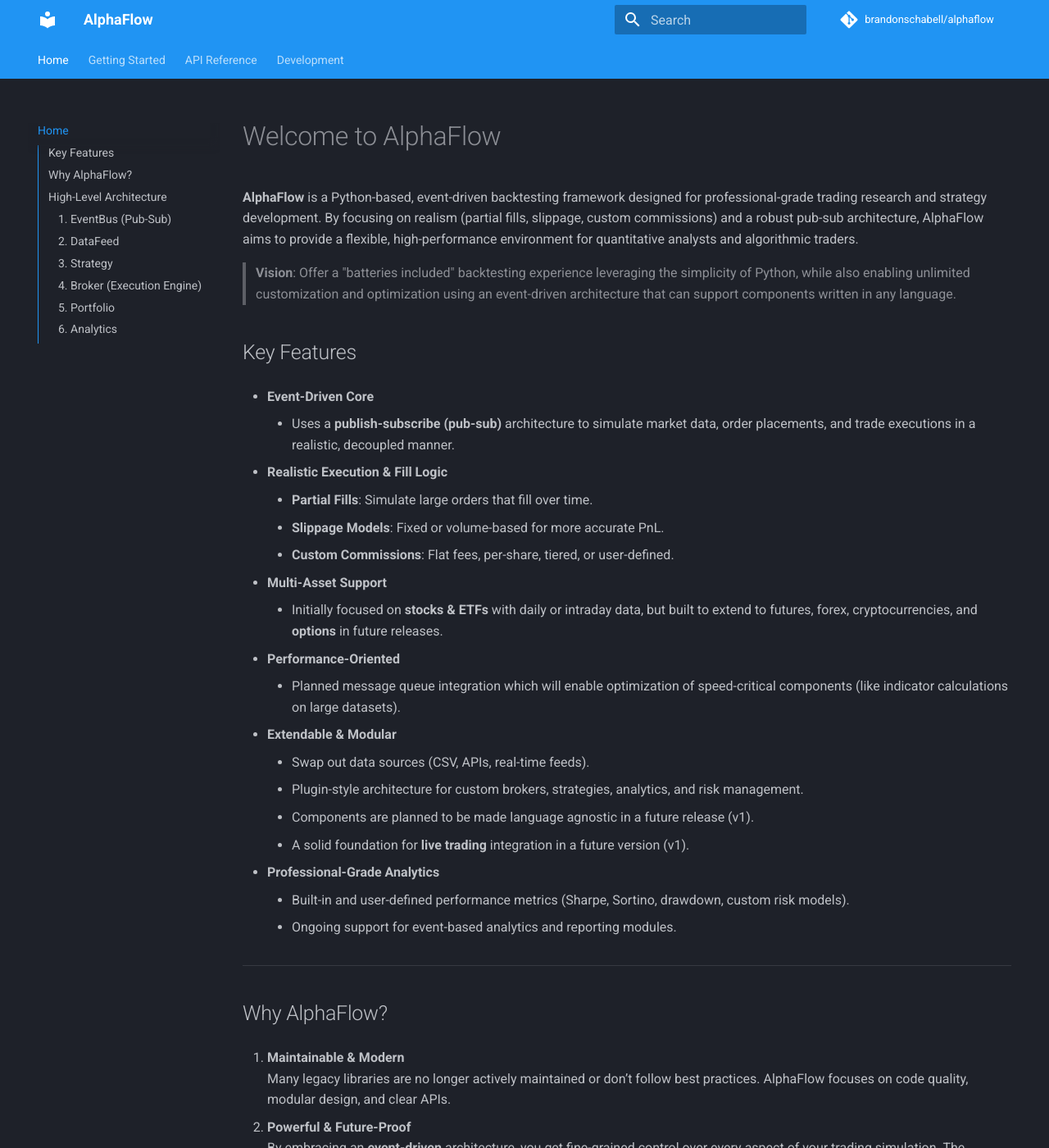
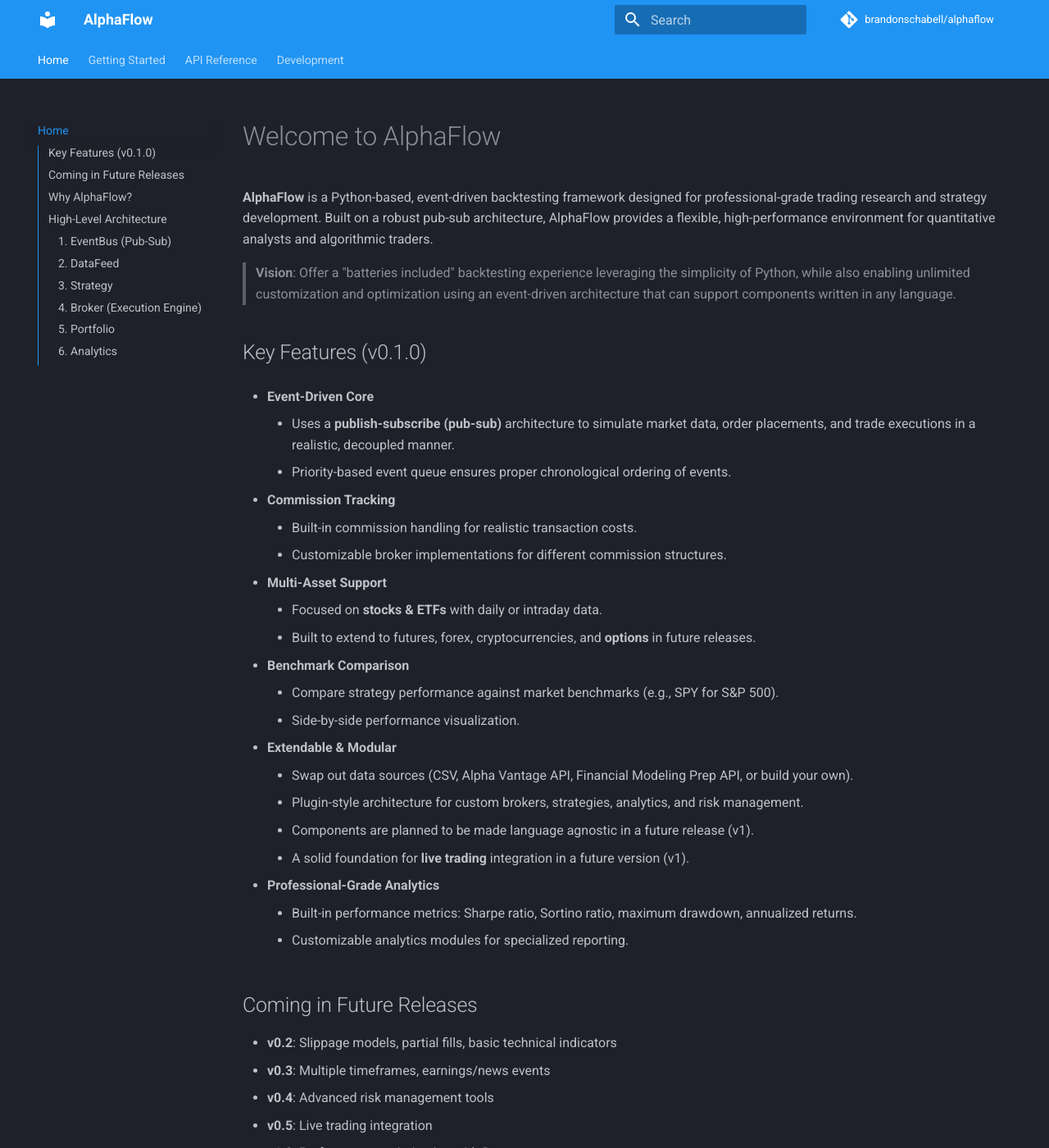
Before and after one commit to brandonschabell/alphaflow, an MkDocs documentation site: the page built from docs/index.md, in a window 1280 px wide and 1400 px high. Shown: the whole window at 82% size. Built offline with MkDocs 1.6.1 and Material for MkDocs 9.7.7, drawn with Linux system fonts in a browser that asks for light colours; comment, search, counter and statistics services are not loaded; the version menu is left out; some of the changed text lies outside the part shown.

Commit message:
Prep for v0.1.0 release

```diff
--- a/docs/index.md
+++ b/docs/index.md
@@ -1,34 +1,44 @@
 # Welcome to AlphaFlow
 
-**AlphaFlow** is a Python-based, event-driven backtesting framework designed for professional-grade trading research and strategy development. By focusing on realism (partial fills, slippage, custom commissions) and a robust pub-sub architecture, AlphaFlow aims to provide a flexible, high-performance environment for quantitative analysts and algorithmic traders.
+**AlphaFlow** is a Python-based, event-driven backtesting framework designed for professional-grade trading research and strategy development. Built on a robust pub-sub architecture, AlphaFlow provides a flexible, high-performance environment for quantitative analysts and algorithmic traders.
 
 > **Vision**: Offer a "batteries included" backtesting experience leveraging the simplicity of Python, while also enabling unlimited customization and optimization using an event-driven architecture that can support components written in any language.
 
-## Key Features
+## Key Features (v0.1.0)
 
   - **Event-Driven Core**
     - Uses a **publish-subscribe (pub-sub)** architecture to simulate market data, order placements, and trade executions in a realistic, decoupled manner.
+    - Priority-based event queue ensures proper chronological ordering of events.
 
-  - **Realistic Execution & Fill Logic**
-    - **Partial Fills**: Simulate large orders that fill over time.
-    - **Slippage Models**: Fixed or volume-based for more accurate PnL.
-    - **Custom Commissions**: Flat fees, per-share, tiered, or user-defined.
+  - **Commission Tracking**
+    - Built-in commission handling for realistic transaction costs.
+    - Customizable broker implementations for different commission structures.
 
   - **Multi-Asset Support**
-    - Initially focused on **stocks & ETFs** with daily or intraday data, but built to extend to futures, forex, cryptocurrencies, and **options** in future releases.
+    - Focused on **stocks & ETFs** with daily or intraday data.
+    - Built to extend to futures, forex, cryptocurrencies, and **options** in future releases.
 
-  - **Performance-Oriented**
-    - Planned message queue integration which will enable optimization of speed-critical components (like indicator calculations on large datasets).
+  - **Benchmark Comparison**
+    - Compare strategy performance against market benchmarks (e.g., SPY for S&P 500).
+    - Side-by-side performance visualization.
 
   - **Extendable & Modular**
-    - Swap out data sources (CSV, APIs, real-time feeds).
+    - Swap out data sources (CSV, Alpha Vantage API, Financial Modeling Prep API, or build your own).
     - Plugin-style architecture for custom brokers, strategies, analytics, and risk management.
     - Components are planned to be made language agnostic in a future release (v1).
     - A solid foundation for **live trading** integration in a future version (v1).
 
   - **Professional-Grade Analytics**
-    - Built-in and user-defined performance metrics (Sharpe, Sortino, drawdown, custom risk models).
-    - Ongoing support for event-based analytics and reporting modules.
+    - Built-in performance metrics: Sharpe ratio, Sortino ratio, maximum drawdown, annualized returns.
+    - Customizable analytics modules for specialized reporting.
+
+## Coming in Future Releases
+
+  - **v0.2**: Slippage models, partial fills, basic technical indicators
+  - **v0.3**: Multiple timeframes, earnings/news events
+  - **v0.4**: Advanced risk management tools
+  - **v0.5**: Live trading integration
+  - **v1.0**: Performance optimization with Rust components
 
 ---
 
@@ -40,8 +50,8 @@
 2. **Powerful & Future-Proof**
    By embracing an **event-driven** architecture, you get fine-grained control over every aspect of your trading simulation. The transition to real-time or **live trading** is also more natural compared to purely vectorized solutions.
 
-3. **Professional Realism**
-   Partial fills, slippage, and commission models ensure closer-to-reality simulation. Ideal for institutional or advanced retail traders needing robust prototyping.
+3. **Commission-Aware Backtesting**
+   Built-in commission tracking ensures realistic transaction costs are accounted for in your strategy performance.
 
 4. **Performance Upgrades**
    Future **Rust** integration will offload compute-heavy tasks, enabling large-scale backtests without major slowdowns or memory bottlenecks.
--- a/pyproject.toml
+++ b/pyproject.toml
@@ -4,7 +4,7 @@ build-backend = "hatchling.build"
 
 [project]
 name = "alphaflow"
-version = "0.0.1"
+version = "0.1.0"
 description = "AlphaFlow is a Python-based, event-driven backtesting framework designed for professional-grade trading research and strategy development."
 readme = "README.md"
 license = {text = "MIT"}
```
Also changed, not shown: CHANGELOG.md (added, +83 -0 lines), README.md (+6 -8 lines), 2 other files.
